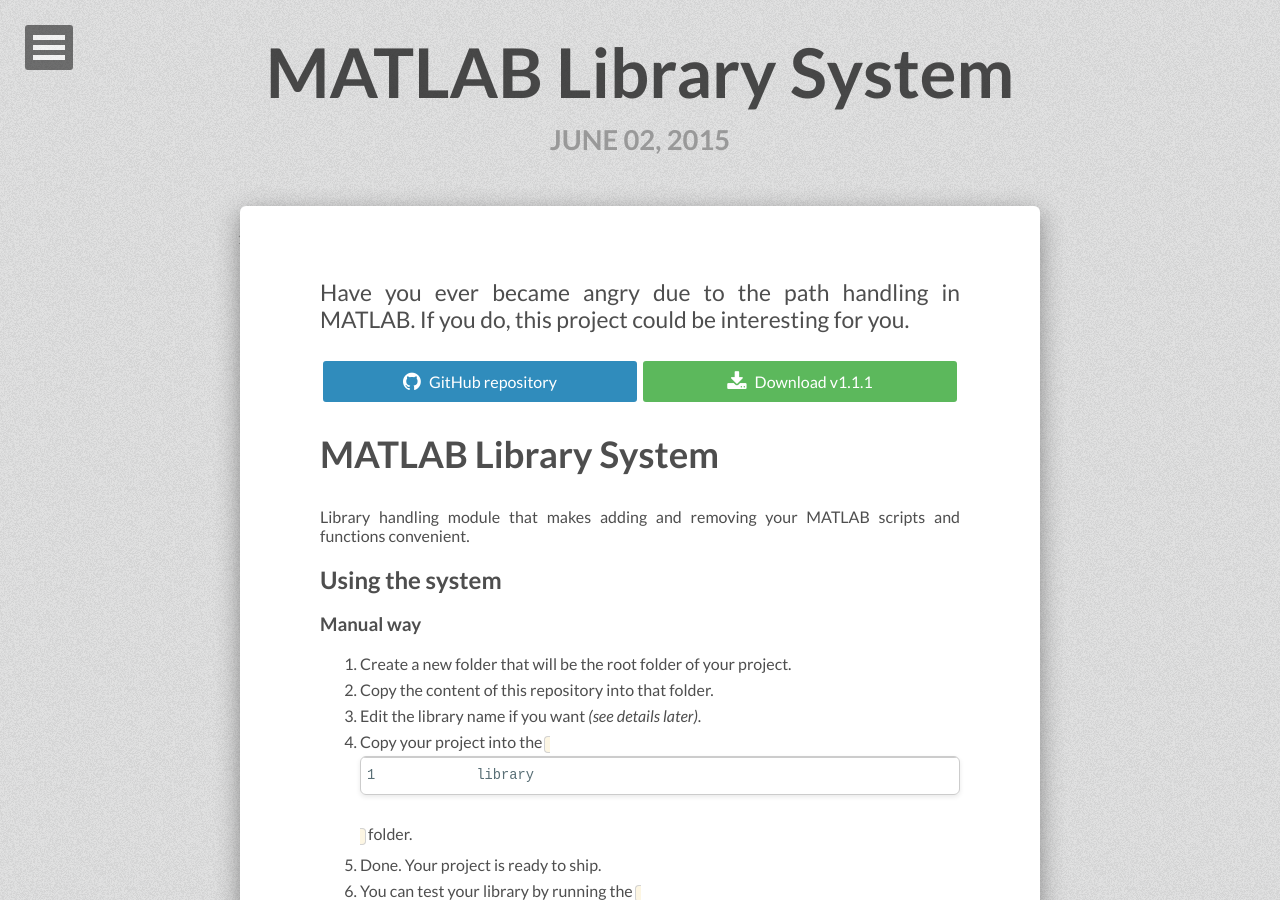
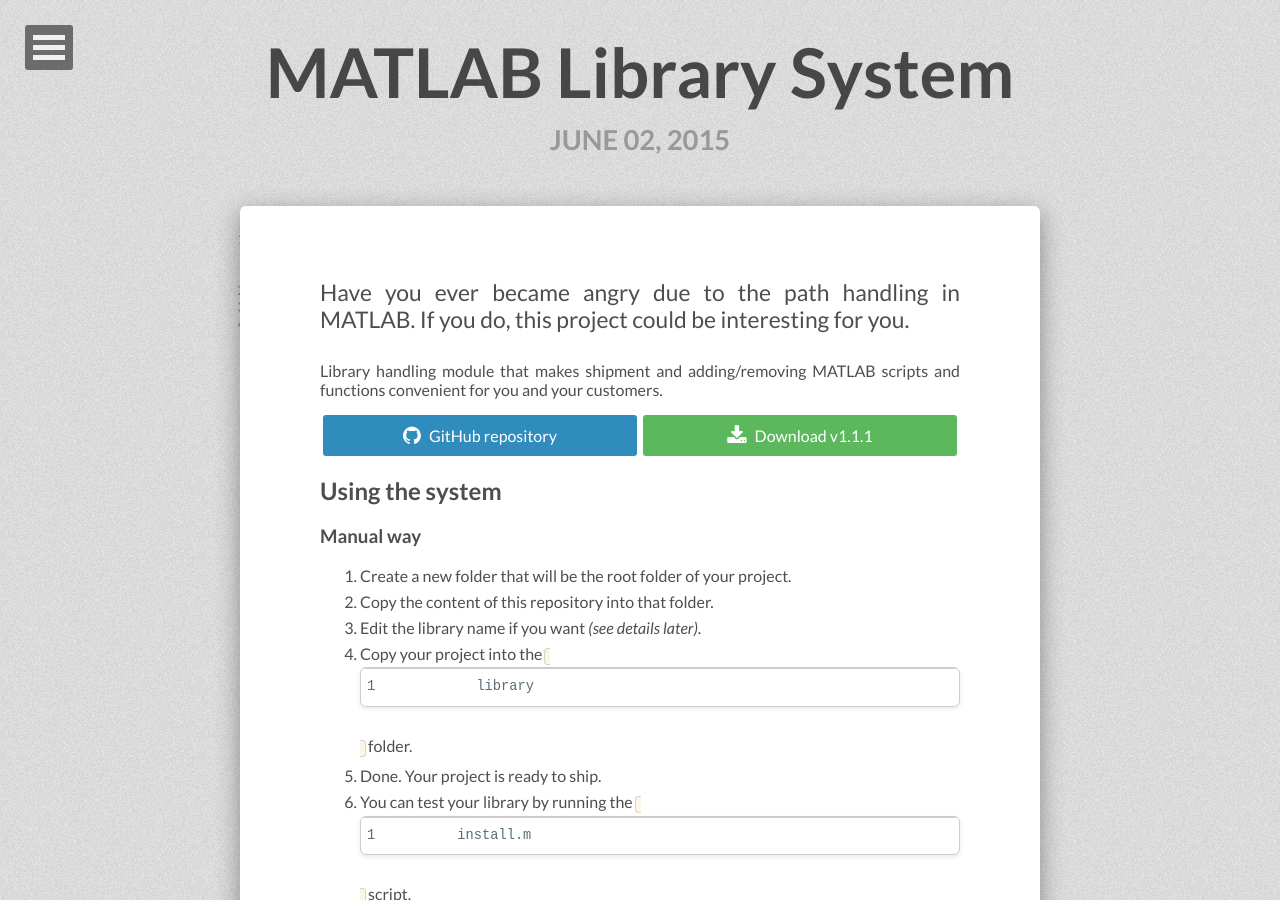
Before and after one commit to tiborsimon/tiborsimon.github.io, a Jekyll site: the page built from _posts/2015-06-02-matlab-library-system.md, in a window 1280 px wide and 900 px high. Built offline with Jekyll 4.4.1, drawn with Linux system fonts in a browser that asks for light colours; nearby versions of some CDN libraries; comment, search, counter and statistics services are not loaded.

Commit message:
Article update

```diff
--- a/_posts/2015-06-02-matlab-library-system.md
+++ b/_posts/2015-06-02-matlab-library-system.md
@@ -11,11 +11,9 @@ version: v1.1.1
 
 Have you ever became angry due to the path handling in MATLAB. If you do, this project could be interesting for you.
 
+Library handling module that makes shipment and adding/removing MATLAB scripts and functions convenient for you and your customers.
+
 {% include repo_and_release.html %}
-
-# MATLAB Library System
-
-Library handling module that makes adding and removing your MATLAB scripts and functions convenient.
 
 ## Using the system
 
```
